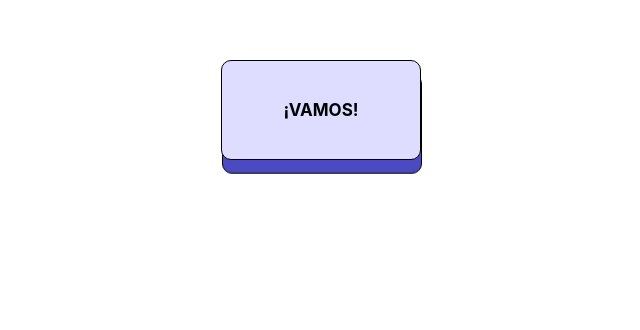
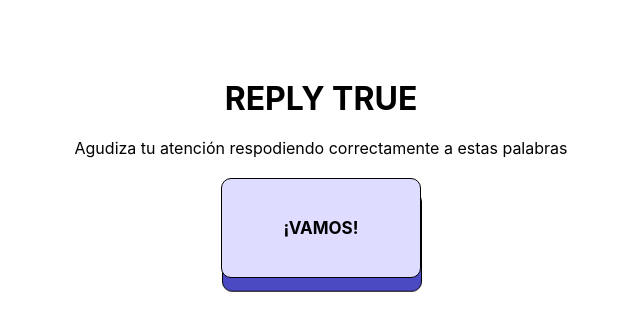
Before and after one commit to adiezdev/reply-true, a React (Create React App) app: page / in a window 1280 px wide. Shown: the part 142-472 px from the top of the page, without its empty margins (319-959 px from the left). Built offline with nearby package versions, Linux system fonts and the light colour scheme.

Commit message:
When change question is refrech to count

```diff
--- a/src/components/StartScreen.js
+++ b/src/components/StartScreen.js
@@ -5,13 +5,19 @@ export const StartScreen = () => {
 
     return (
         <div>
-
-                <button
-                    className="start_button"
+            <h1>REPLY TRUE</h1>
+            <br/>
+            <p>Agudiza tu atención respodiendo correctamente a estas palabras</p>
+            <br/>
+                <Link
+                    to="/questions"
                 >
-                    ¡VAMOS!
-                </button>
-
+                        <button
+                            className="start_button"
+                        >
+                            ¡VAMOS!
+                        </button>
+                </Link>
         </div>
     )
 }
--- a/src/components/questions/Countdown.js
+++ b/src/components/questions/Countdown.js
@@ -1,21 +1,19 @@
-import React, { useEffect, useRef, useState } from 'react'
+import React, { useEffect, useRef } from 'react'
 
-export const Countdown = ({handleIncrement}) => {
-
-    const [num, setNum] = useState(3)
+export const Countdown = ({handleIncrement, num, setNum}) => {
 
     let intervalRef = useRef()
 
-    const decreasNum = () => {
-        setNum((prev) => prev -1)
-    }
+    useEffect(() => {
 
-    useEffect(() => {
+        const decreasNum = () => {
+            setNum((prev) => prev -1)
+        }
 
         intervalRef.current = setInterval(decreasNum, 1000);
         return () => clearInterval( intervalRef.current)
 
-    }, [])
+    }, [setNum])
     //auto pause
     if (num <= 0){
         handleIncrement()
--- a/src/components/questions/QuestionScreen.js
+++ b/src/components/questions/QuestionScreen.js
@@ -1,15 +1,17 @@
-import React, {  useReducer } from 'react'
+import React, {  useReducer, useState } from 'react'
 import { selectTrueWord } from '../../data/select-true-word';
 import Replys from './Replys';
 import '../../styles/styles.scss';
 import { checkReducer } from '../../reducers/checkReducer';
 import { useIncrement } from '../../hooks/useIncrement';
 import { Countdown } from './Countdown';
-import {        useHistory} from 'react-router-dom';
+import {useHistory} from 'react-router-dom';
 
 
 function QuestionScreen() {
-       const history =  useHistory()
+    const [num, setNum] = useState(3)
+
+    const history =  useHistory()
     const {counter , increment} = useIncrement(0)
     const {words , img} =selectTrueWord[counter]
 
@@ -39,6 +41,7 @@ function QuestionScreen() {
                     payload: selectTrueWord[counter+1].words,
                 }
                 dispatch(action)
+                setNum(3)
             }else{
                 history.push('/')
             }
@@ -49,9 +52,6 @@ function QuestionScreen() {
         <div className="main-quest">
             <div>
                 <h3>Elige la palabra correcta</h3>
-                <div>
-                    <button>X</button>
-                </div>
                 <img src={img} alt="img-main"/>
                 <Replys
                     words={true_word}
@@ -60,7 +60,12 @@ function QuestionScreen() {
                 <br/>
                 <Countdown
                     handleIncrement={handleIncrement}
+                    num={num}
+                    setNum={setNum}
                 />
+            </div>
+            <div >
+                    <button className="start_button">Salir</button>
             </div>
         </div>
     )
--- a/src/styles/abstract/_mixins.scss
+++ b/src/styles/abstract/_mixins.scss
@@ -15,6 +15,6 @@ Main felx
     flex-direction: column;
     justify-content: center;
 
-    height: 50ch;
+    height: 80vh;
     text-align: center;
 }
```
